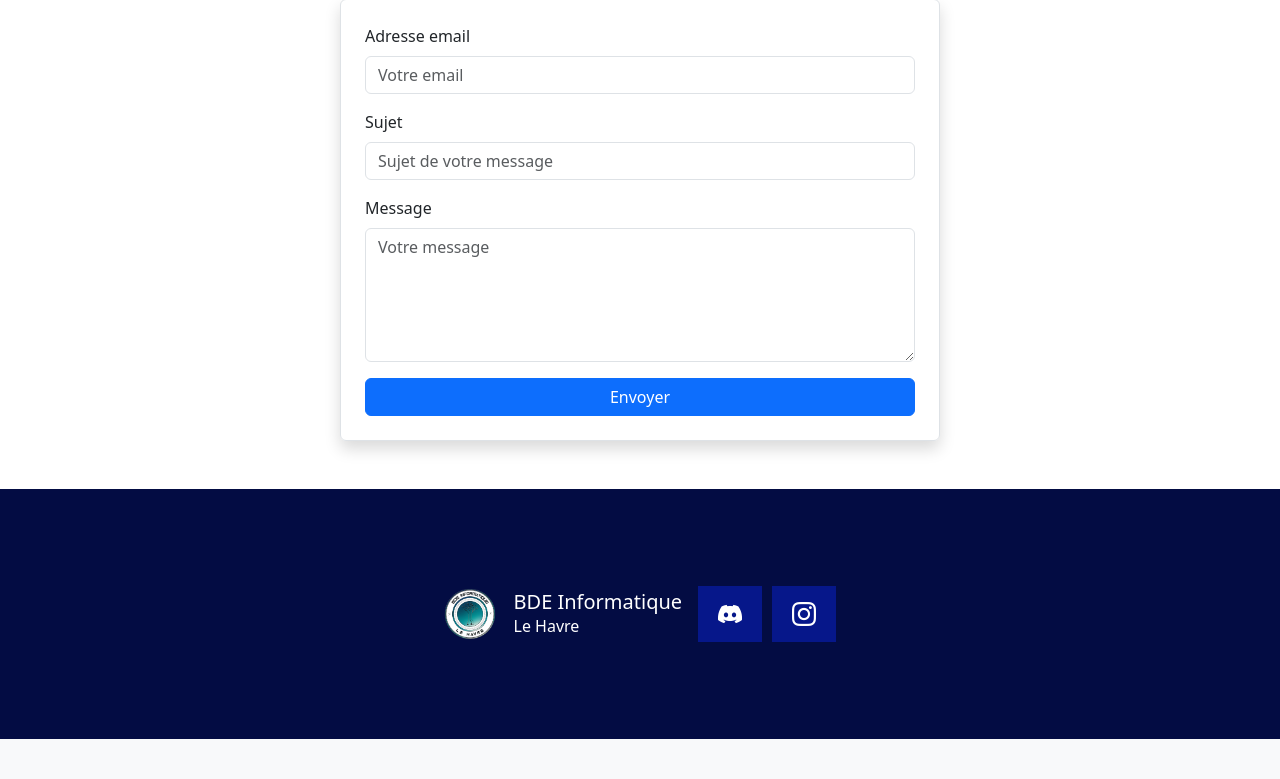
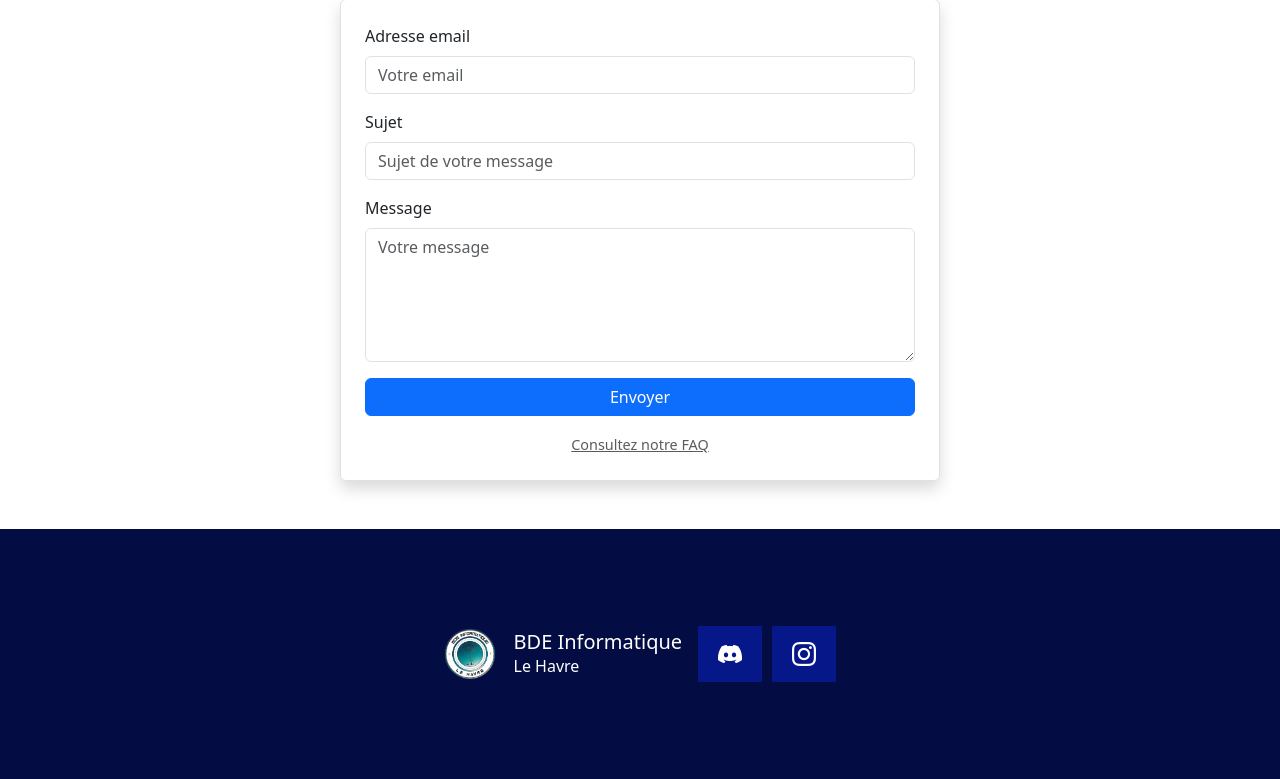
Before and after one commit to LucasLgLsGit/SAE4.01, a PHP site: page /contact.php in a window 1280 px wide. Shown: the part 197-976 px from the top of the page. Before the commit the page ends 936 px from the top, so only its background shows below. Run offline with PHP 8.4, Linux system fonts and the light colour scheme; some libraries are stand-ins or nearby versions.

Commit message:
Ajout lien faq dans contact

```diff
--- a/app/views/contact.html.twig
+++ b/app/views/contact.html.twig
@@ -8,26 +8,26 @@
 		<h1 class="text-center mb-4">Nous Contacter</h1>
 
 		<form class="p-4 border rounded shadow mx-auto" style="max-width: 600px;">
-			<!-- Email -->
 			<div class="mb-3">
 				<label for="email" class="form-label">Adresse email</label>
 				<input type="email" class="form-control" id="email" name="email" required placeholder="Votre email">
 			</div>
 
-			<!-- Sujet -->
 			<div class="mb-3">
 				<label for="sujet" class="form-label">Sujet</label>
 				<input type="text" class="form-control" id="sujet" name="sujet" required placeholder="Sujet de votre message">
 			</div>
 
-			<!-- Message -->
 			<div class="mb-3">
 				<label for="message" class="form-label">Message</label>
 				<textarea class="form-control" id="message" name="message" rows="5" required placeholder="Votre message"></textarea>
 			</div>
 
-			<!-- Bouton d'envoi -->
 			<button type="submit" class="btn btn-primary w-100">Envoyer</button>
+
+			<div class="text-center mt-3">
+                <a href="/faq.php" class="text-muted" style="font-size: 0.9rem;">Consultez notre FAQ</a>
+            </div>
 		</form>
 	</div>
 </div>
```
